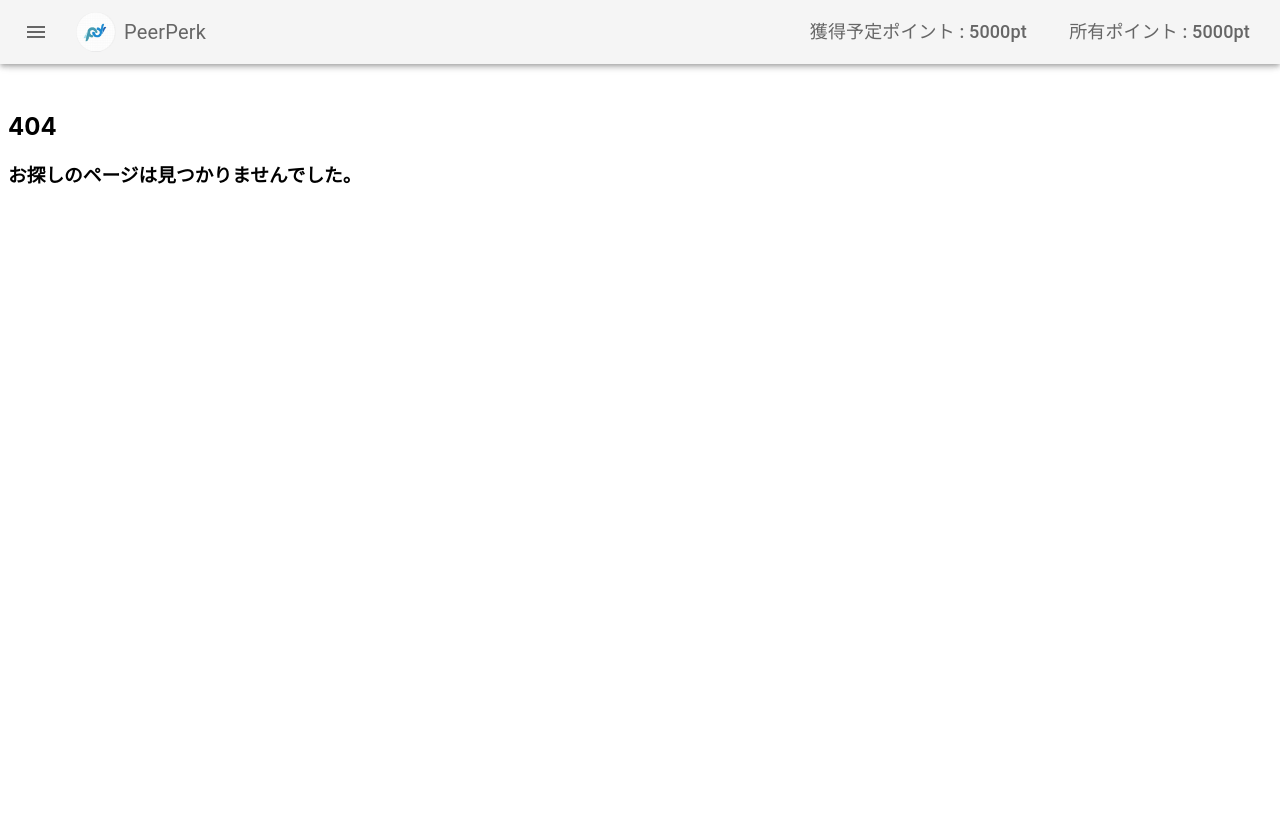
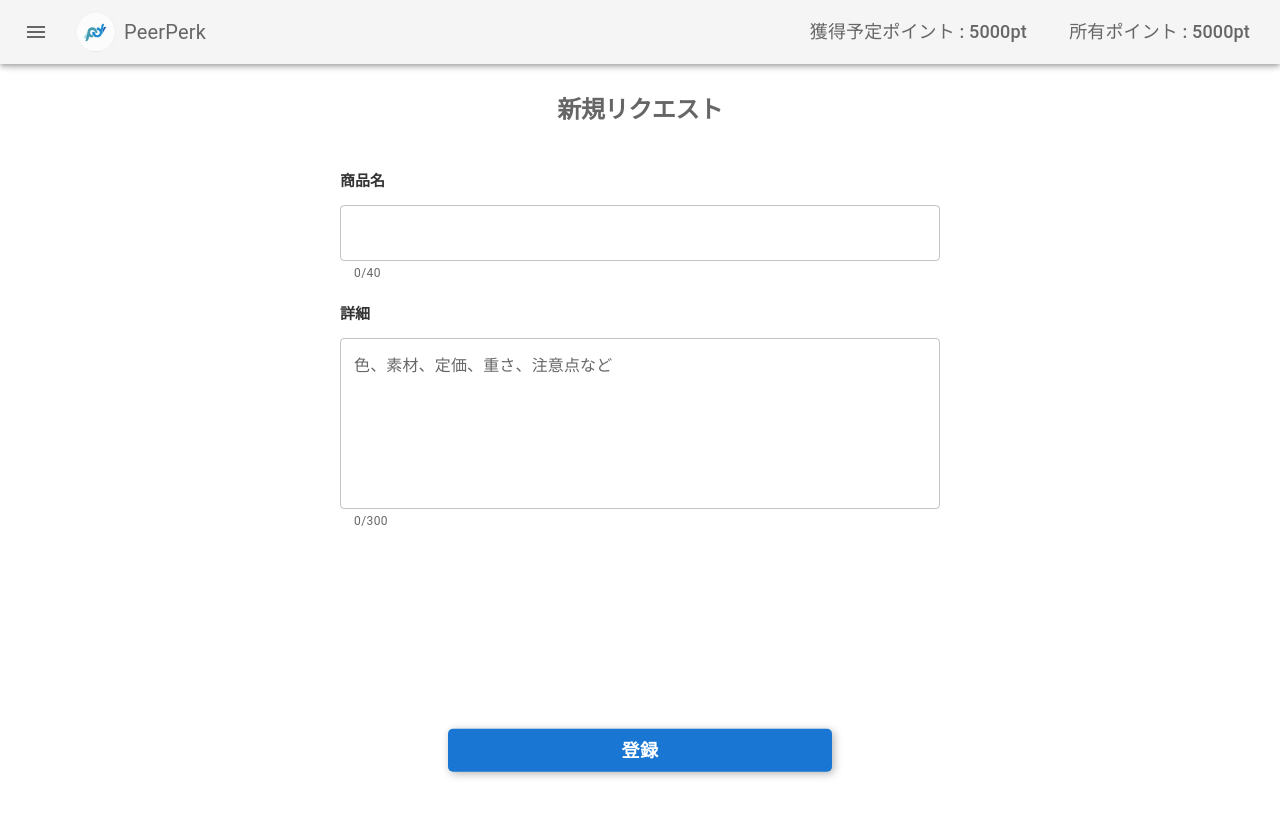
Before and after one commit to posse-ap/teamdev-2023-posse2-team2D_front, a React (Create React App) app: page /createRequest in a window 1280 px wide. Before the commit this address had no page. Shown: the top 816 px of the page. Built offline with nearby package versions, Linux system fonts and the light colour scheme.

Commit message:
feat: 新規リクエスト作成画面作成

```diff
--- a/src/App.tsx
+++ b/src/App.tsx
@@ -2,12 +2,12 @@ import React, { useState } from "react";
 import { BrowserRouter, Routes, Route } from "react-router-dom";
 import { HomePage } from "./pages/homePage/HomePage";
 import { RequestList } from "./pages/request/RequestList";
+import  CreateRequest  from "./pages/request/CreateRequest";
 import  RequestDetail  from "./pages/request/RequestDetail";
 import { Bookmark } from "./pages/Bookmark";
 import  Table  from "./components/Table";
 import { Sample1Page }  from "./pages/sample1Page/Sample1Page";
 import { Sample2Page } from "./pages/sample2Page/Sample2Page";
-// import SamplePage3 from "./components/SamplePage3";
 import { SamplePage3 } from "./components/SamplePage3";
 import { SamplePage4, SamplePage4Child1, SamplePage4Child2, SamplePage4Child3 } from "./components/SamplePage4";
 import { NotFound } from "./components/NotFound";
@@ -45,7 +45,7 @@ const [bookmark, setBookmark] = useState({ is_bookmark: false });
           <Route path="requestList" element={<RequestList />} />
           {/* <Route path={`/request/:id`} element={request ? <RequestDetail request={request} /> : <Table />} /> */}
           <Route path={`request/:id`} element={<RequestDetail />} />
-
+          <Route path="createRequest" element={<CreateRequest />} />
           {/* 商品/ナレッジ取引一覧ページ */}
           <Route path="itemTransactionList" element={<ItemTransactionList />} />
           <Route path="knowledgeTransactionList" element={<KnowledgeTransactionList />} />
--- a/src/pages/homePage/HomePage.module.scss
+++ b/src/pages/homePage/HomePage.module.scss
@@ -152,7 +152,7 @@
   position: fixed;
   font-size: 18px;
   font-weight: bold;
-  width: 40%;
+  width: 30%;
   bottom: 50px;
   left: 50%;
   transform: translate(-50%, 50%);
--- /dev/null
+++ b/src/pages/request/CreateRequest.tsx
@@ -0,0 +1,164 @@
+import React, { useState, useEffect } from "react";
+import logo from "../../logo.jpg";
+import {
+  Typography,
+  Button,
+  TextField,
+  FormHelperText,
+  FormControl,
+} from "@mui/material";
+import {
+  Controller,
+  useForm,
+  SubmitHandler,
+  Control,
+  FieldValues,
+} from "react-hook-form";
+import { useNavigate } from "react-router-dom";
+import styles from "../homePage/HomePage.module.scss";
+import { useSnackbar } from "../../components/snackbar/Snackbar";
+
+
+const UserInfo = {
+  id: 1,
+  email: "kazuki@peerpark.com",
+  name: "多田一稀",
+  image: logo,
+  role: 1,
+  slack_id: "サンプルサンプル",
+  supply_points: 5000,
+  get_points: 20000,
+  pending_points: 5000,
+  position: "社畜",
+  title: "サッカー、プログラミング、（サウナ）",
+  detail: "最近、自分を見つめて生きています。",
+};
+
+const validationRules = {
+  title: {
+    required: "商品名を入力してください。",
+    maxLength: { value: 40, message: "40文字以内で入力してください" },
+  },
+  detail: {
+    required: "詳細を入力してください。",
+    maxLength: { value: 300, message: "300文字以内で入力してください" },
+  },
+};
+
+const CreateRequest = () => {
+  // 1. 入力値の定義を作成
+  type Inputs = {
+    title: string;
+    detail: string;
+  };
+
+  const { showSnackbar } = useSnackbar();
+  const { handleSubmit, control } = useForm<Inputs>({});
+  const navigate = useNavigate();
+
+  const onSubmit: SubmitHandler<Inputs> = (data: Inputs) => {
+    console.log(`submit: ${data}`);
+    showSnackbar("リスエストが完了しました！", "success");
+    navigate("../requestList"); // リクエスト一覧画面に遷移
+  };
+
+  const [title, setTitle] = useState(UserInfo.title);
+  const [detail, setDetail] = useState(UserInfo.detail);
+
+  const [titleHelperText, setTitleHelperText] = useState("0/40");
+  const [detailHelperText, setDetailHelperText] = useState("0/300");
+
+  useEffect(() => {
+    setTitle(title);
+  }, [title]);
+
+  useEffect(() => {
+    setDetail(detail);
+  }, [detail]);
+
+  useEffect(() => {
+    setTitleHelperText(`${titleHelperText.length}/40`);
+  }, [titleHelperText]);
+
+  useEffect(() => {
+    setDetailHelperText(`${detailHelperText.length}/300`);
+  }, [detailHelperText]);
+
+  const headStyle = {
+    fontSize: "24px",
+    fontWeight: "bold",
+    color: "#666666",
+    textAlign: "center",
+    paddingBottom: "30px",
+  };
+
+  const labelStyle = {
+    fontSize: "15px",
+    fontWeight: "bold",
+    color: "#333333",
+    width: "35%",
+  };
+
+
+  return (
+    <div className={styles.root} style={{ width: "600px", margin: "0 auto" }}>
+      <form onSubmit={handleSubmit(onSubmit)}>
+        <Typography variant="h1" sx={headStyle}>
+          新規リクエスト
+        </Typography>
+        <p style={labelStyle}>商品名</p>
+        <Controller
+          name="title"
+          control={control as unknown as Control<FieldValues, any>}
+          defaultValue=""
+          rules={validationRules.title}
+          render={({ field, fieldState }) => (
+            <FormControl
+              error={!!fieldState.error?.message}
+              sx={{ width: "100%" }}
+            >
+              <TextField
+                {...field}
+                fullWidth
+                multiline
+                helperText={`${field.value.length}/40`}
+                maxRows={1}
+                error={fieldState.error ? true : false}
+              />
+              <FormHelperText>{fieldState.error?.message}</FormHelperText>
+            </FormControl>
+          )}
+        />
+        <p style={labelStyle}>詳細</p>
+        <Controller
+          name="detail"
+          control={control as unknown as Control<FieldValues, any>}
+          defaultValue=""
+          rules={validationRules.detail}
+          render={({ field, fieldState }) => (
+            <FormControl
+              error={!!fieldState.error?.message}
+              sx={{ width: "100%" }}
+            >
+              <TextField
+                {...field}
+                label="色、素材、定価、重さ、注意点など"
+                fullWidth
+                multiline
+                rows="6"
+                helperText={`${field.value.length}/300`}
+                error={fieldState.error ? true : false}
+              />
+              <FormHelperText>{fieldState.error?.message}</FormHelperText>
+            </FormControl>
+          )}
+        />
+        <Button variant="contained" className={styles.create_request_button} type="submit">
+          登録
+        </Button>
+      </form>
+    </div>
+  );
+};
+
+export default CreateRequest;
--- a/src/pages/request/RequestDetail.tsx
+++ b/src/pages/request/RequestDetail.tsx
@@ -1,7 +1,6 @@
 import React from "react";
-import { Link, useNavigate, useParams } from "react-router-dom";
+import { useNavigate, useParams } from "react-router-dom";
 import styles from "../item/Item.module.scss";
-import ArrowBackIosIcon from "@mui/icons-material/ArrowBackIos";
 import { Box, Button, Grid, Typography } from "@mui/material";
 import logo from "../../logo.jpg";
 
```
